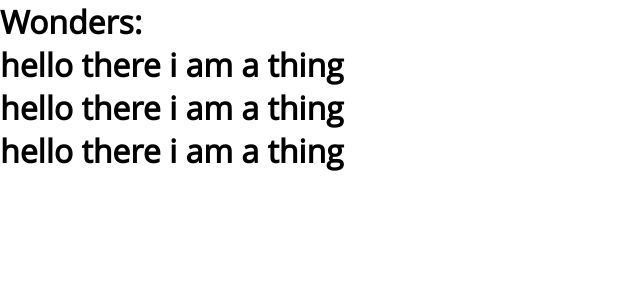
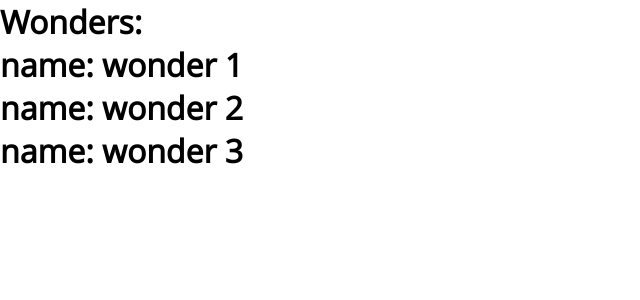
Before and after one commit to anton25360/react-Wonders, a React (Create React App) app: page / in a window 1280 px wide. Shown: the top 300 px of the page, without its empty margins (0-640 px from the left). Built offline with nearby package versions, Linux system fonts and the light colour scheme.

Commit message:
Added individual names to cards

```diff
--- a/src/App.js
+++ b/src/App.js
@@ -6,9 +6,9 @@ function App() {
   return (
     <div className="App">
       <h1>Wonders:</h1>
-      <WonderCard/>
-      <WonderCard/>
-      <WonderCard/>
+      <WonderCard name='wonder 1'/>
+      <WonderCard name='wonder 2'/>
+      <WonderCard name='wonder 3'/>
     </div>
   );
 }
--- a/src/components/WonderCard.js
+++ b/src/components/WonderCard.js
@@ -4,7 +4,7 @@ export class WonderCard extends Component {
     render() {
         return (
             <div>
-                <h1>hello there i am a thing</h1>
+                <h1>name: {this.props.name}</h1>
             </div>
         )
     }
```
